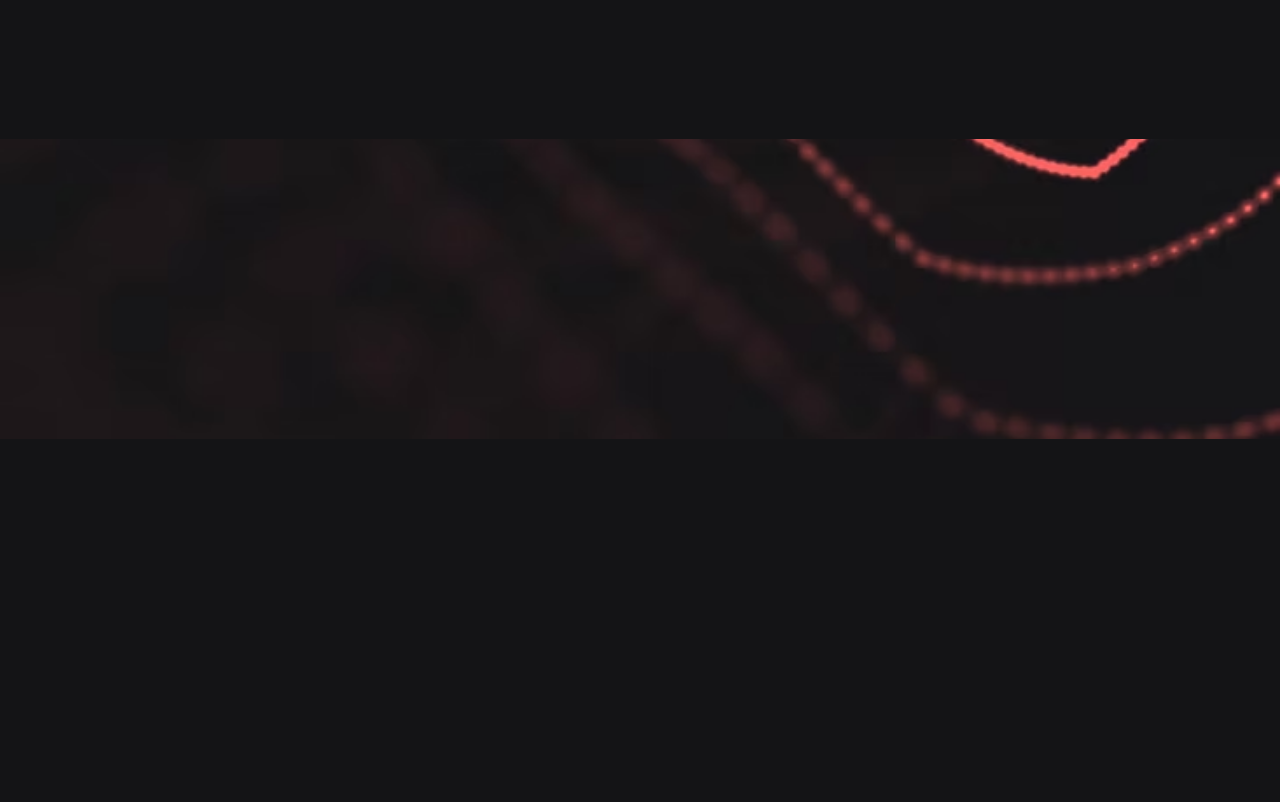
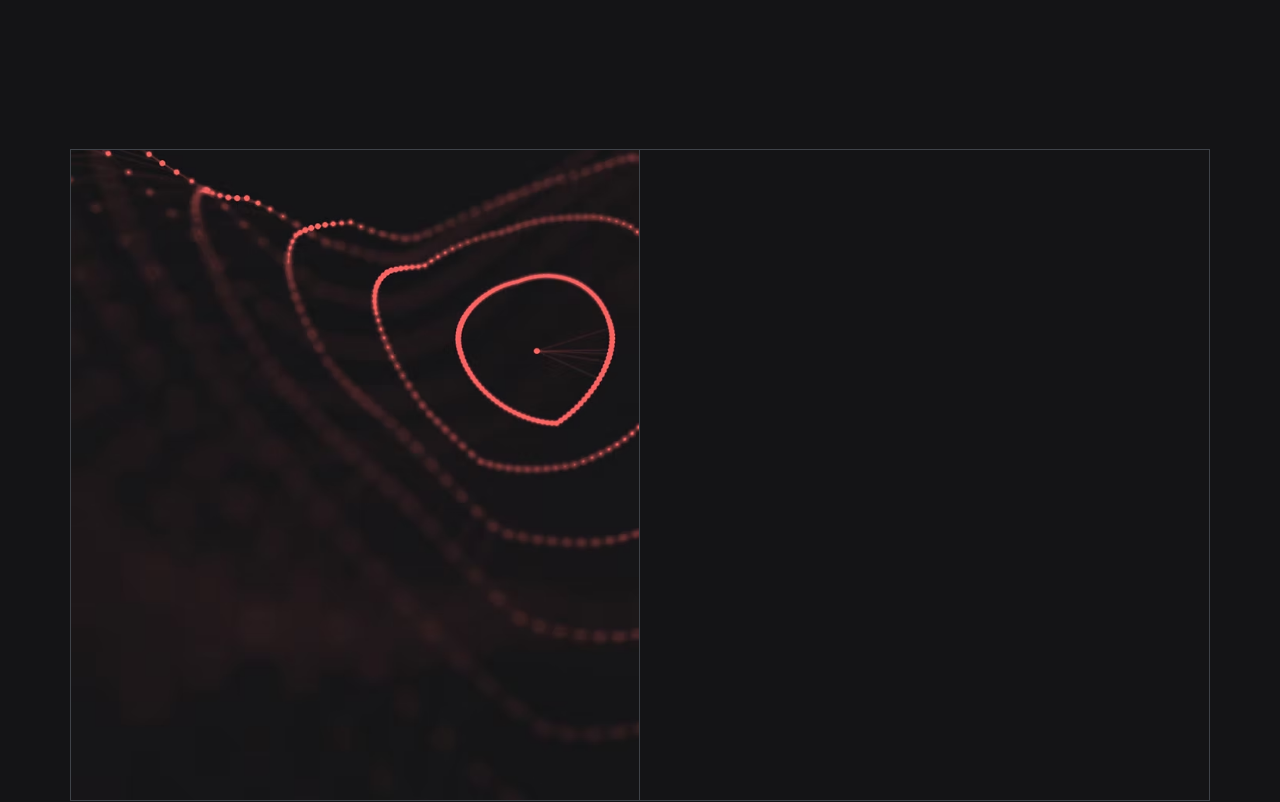
Before and after one commit to Dachi2424/React_First_project, a React (Vite) app: page / in a window 1280 px wide. Shown: the part 2160-2962 px from the top of the page. Built offline with nearby package versions, Linux system fonts and the light colour scheme.

Commit message:
viwyeb meotxe seqcias

```diff
--- a/src/components/Home/Hero/Hero.jsx
+++ b/src/components/Home/Hero/Hero.jsx
@@ -10,13 +10,12 @@ function Hero(){
     if(window.innerWidth <= 768) return;
     const handleScroll = () => {
       const scrollY = window.scrollY;
-      const size = Math.min(130, 100 + scrollY * 0.01);
-      const position = Math.min(70, 30 + scrollY * 0.01)
+      const size = Math.min(120, 100 + scrollY * 0.01);
+      const position = Math.min(50, 30 + scrollY * 0.01)
 
       if(heroRef.current){
         heroRef.current.style.backgroundSize = `${size}%`;
         heroRef.current.style.backgroundPositionY = `${position}%`
-        console.log(position);
       }
 
     };
--- a/src/components/Home/Second/Second.scss
+++ b/src/components/Home/Second/Second.scss
@@ -60,9 +60,6 @@
       opacity: 0;
     }
 
-    &__second-container{
-
-    }
     &__cards-container{
       display: flex;
       align-items: center;
@@ -186,29 +183,29 @@
       position: relative;
     }
     &__card{
-      width: 240px;
+      width: 220px;
       position: relative;
       box-shadow: 0 0 10px 10px rgba(0, 0, 0, 0.15);
       overflow: hidden;
       &--first{
-        left: -40px;
+        left: -10px;
         top: -110px;
       }
       &--second{
-        left: -305px;
+        left: -255px;
         top: 275px;
       }
       &--third{
-        left: 220px;
-        top: -305px;
+        left: 230px;
+        top: -310px;
       }
       &--fourth{
-        left: -45px;
-        top: 80px;
+        left: -13px;
+        top: 75px;
       }
     }
     &__card-upper-side{
-      padding: 30px 30px 20px;
+      padding: 30px 20px 20px;
       align-items: start;
       gap: 50px;
     }
@@ -223,6 +220,9 @@
     &__card-heading{
       font-size: 18px;
       text-align: start;
+    }
+    &__card-lower-side{
+      margin: 0 20px 0;
     }
     &__card-paragraph{
       text-align: start;
@@ -245,3 +245,29 @@
 
   }
 }
+
+
+@media screen and (min-width: 1200px) {
+  .second{
+    &__card{
+      width: 240px;
+      &--first{
+        left: -20px;
+        top: -110px;
+      }
+      &--second{
+        left: -285px;
+        top: 275px;
+      }
+      &--third{
+        left: 240px;
+        top: -310px;
+      }
+      &--fourth{
+        left: -23px;
+        top: 75px;
+      }
+
+    }
+  }
+}
--- a/src/components/Home/Third/Third.scss
+++ b/src/components/Home/Third/Third.scss
@@ -5,6 +5,15 @@
     transform: translateY(0);
   }
 }
+
+
+@keyframes moveRight {
+  to{
+    opacity: 1;
+    transform: translateX(0);
+  }
+}
+
 
 @media screen and (min-width: 300px) {
   .third{
@@ -14,7 +23,6 @@
       width: 100%;
       display: flex;
       flex-direction: column;
-
     }
     &__first-container{
       background-image: url('../../../assets/homepage-third.avif');
@@ -55,7 +63,7 @@
         opacity: 0;
       }
       &--second{
-        transform: translateY(60%);
+        transform: translateY(48%);
         opacity: 0;
       }
     }
@@ -68,7 +76,8 @@
       padding: 14px 26px;
       cursor: pointer;
       transition: .4s;
-      transform: translateY(200%);
+
+      transform: translateY(250%);
       opacity: 0;
       &:hover{
         background-color: #141416;
@@ -90,3 +99,87 @@
   }
 
 }
+
+
+@media screen and (min-width: 600px) {
+  .third{
+    &__first-container{
+      height: 340px;
+    }
+    &__heading{
+      font-size: 24px;
+      width: 300px;
+    }
+    &__second-container{
+      padding: 30px 40px 30px;
+    }
+  }
+}
+
+
+@media screen and (min-width: 768px) {
+  .third{
+    &__second-container{
+      padding: 50px 150px 50px;
+      align-items: flex-start;
+    }
+    &__paragraph{
+      text-align: start;
+    }
+  }
+}
+
+
+
+@media screen and (min-width: 1024px) {
+  .third{
+    min-height: unset;
+    border: none;
+    display: flex;
+    justify-content: center;
+    align-items: center;
+    padding: 10px 70px 10px;
+    &__main-container{
+      border: 1px solid #3F4349;
+      flex-direction: row;
+    }
+    &__first-container{
+      border-right: 1px solid #3F4349;
+      height: unset;
+      width: 50%;
+    }
+    &__heading{
+      font-size: 30px;
+      width: 375px;
+    }
+    &__second-container{
+      width: 50%;
+      padding: 100px 70px 100px;
+      overflow: hidden;
+    }
+    &__paragraph{
+      font-size: 16px;
+      &--first{
+        transform: translateX(-50%);
+      }
+      &--second{
+        transform: translateX(-50%);
+      }
+    }
+    &__learn-button{
+      transform: translateX(-120%);
+      font-size: 16px;
+    }
+
+
+
+
+
+    &__move-up-animation{
+      animation-name: moveRight;
+      animation-duration: 1s;
+      animation-fill-mode: forwards;
+      animation-timing-function: ease-out;
+    }
+  }
+}
--- a/src/index.scss
+++ b/src/index.scss
@@ -4,6 +4,10 @@
   box-sizing: border-box;
   font-family: opensans;
   -webkit-tap-highlight-color: transparent;
+}
+
+body{
+  background-color: #141416;
 }
 
 :root{
```
